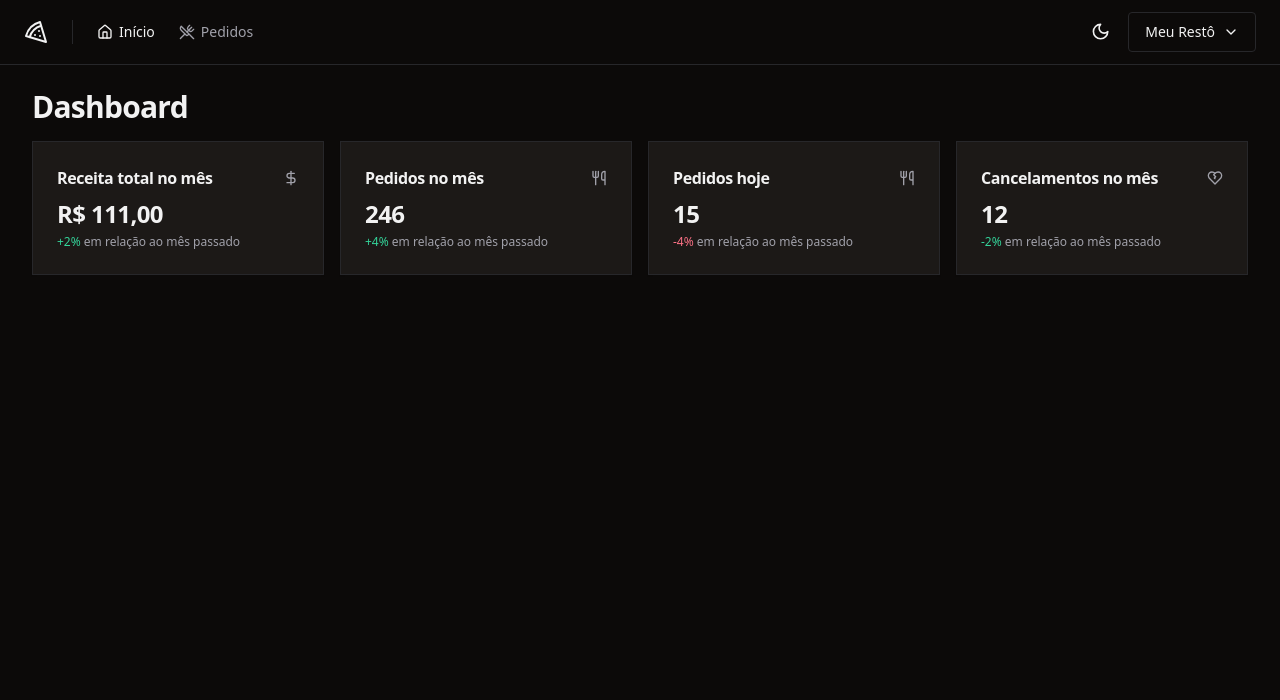
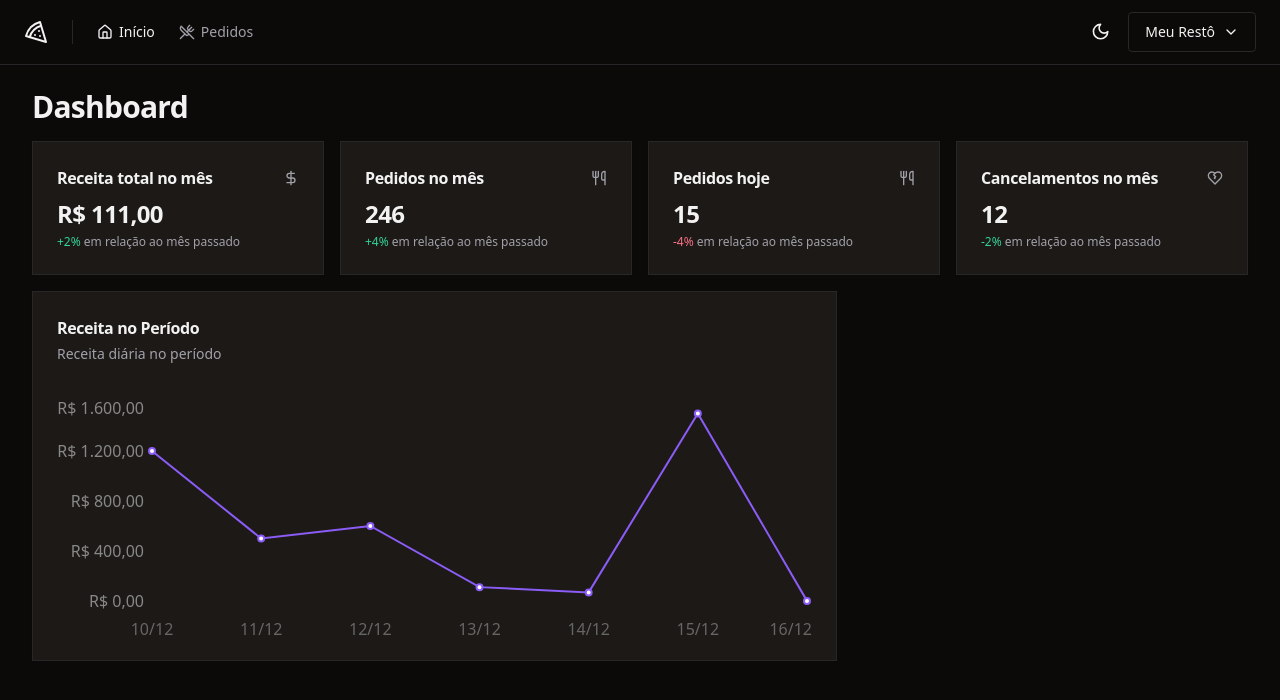
Before and after one commit to ssisaias/pizzashop, a React (Vite) app: page / in a window 1280 px wide. Shown: the top 700 px of the page. Built offline with nearby package versions, Linux system fonts and the light colour scheme.

Commit message:
Adds recharts
Adds the revenue chart to the dashboard using recharts

```diff
--- a/package.json
+++ b/package.json
@@ -27,6 +27,7 @@
     "react-helmet-async": "^2.0.4",
     "react-hook-form": "^7.51.1",
     "react-router-dom": "^6.22.3",
+    "recharts": "^2.12.3",
     "sonner": "^1.4.41",
     "sort-by": "^1.2.0",
     "tailwind-merge": "^2.2.2",
--- a/src/pages/app/Dashboard/dashboard.tsx
+++ b/src/pages/app/Dashboard/dashboard.tsx
@@ -4,6 +4,7 @@
 import { MonthlyCanceledOrdersCard } from './monthly-canceled-orders'
 import { MonthOrdersAmountCard } from './monthly-orders-amount-card'
 import { MonthlyRevenueCard } from './monthly-revenue-card'
+import { RevenueChart } from './revenue-chart'
 
 export function Dashboard() {
   return (
@@ -18,6 +19,12 @@
           <DailyOrdersAmountCard />
           <MonthlyCanceledOrdersCard />
         </div>
+
+        <div className="grid grid-cols-9 gap-4">
+          <RevenueChart>
+
+          </RevenueChart>
+        </div>
       </div>
     </>
   )
--- a/src/pages/app/Dashboard/monthly-canceled-orders.tsx
+++ b/src/pages/app/Dashboard/monthly-canceled-orders.tsx
@@ -1,4 +1,4 @@
-import { DollarSign, HeartCrack } from 'lucide-react'
+import { HeartCrack } from 'lucide-react'
 
 import { Card, CardContent, CardHeader, CardTitle } from '@/components/ui/card'
 
--- /dev/null
+++ b/src/pages/app/Dashboard/revenue-chart.tsx
@@ -0,0 +1,68 @@
+import {
+  CartesianGrid,
+  Line,
+  LineChart,
+  ResponsiveContainer,
+  Tooltip,
+  XAxis,
+  YAxis,
+} from 'recharts'
+import colors from 'tailwindcss/colors'
+
+import {
+  Card,
+  CardContent,
+  CardDescription,
+  CardHeader,
+  CardTitle,
+} from '@/components/ui/card'
+
+const mockData = [
+  { date: '10/12', revenue: 1200 },
+  { date: '11/12', revenue: 500 },
+  { date: '12/12', revenue: 600 },
+  { date: '13/12', revenue: 111 },
+  { date: '14/12', revenue: 69 },
+  { date: '15/12', revenue: 1500 },
+  { date: '16/12', revenue: 1 },
+]
+
+export function RevenueChart() {
+  return (
+    <Card className="col-span-6">
+      <CardHeader className="flex-row items-center justify-between pb-8">
+        <div className="space-y-1">
+          <CardTitle className="front-mediem text-base">
+            Receita no Período
+          </CardTitle>
+          <CardDescription>Receita diária no período</CardDescription>
+        </div>
+      </CardHeader>
+      <CardContent>
+        <ResponsiveContainer width="100%" height={240}>
+          <LineChart data={mockData} style={{ fontSize: '12' }}>
+            <XAxis dataKey={'date'} tickLine={false} axisLine={false} dy={15} />
+            <YAxis
+              stroke="#888"
+              axisLine={false}
+              tickLine={false}
+              width={90}
+              tickFormatter={(value: number) => {
+                return `${value.toLocaleString('pt-BR', {
+                  style: 'currency',
+                  currency: 'BRL',
+                })}`
+              }}
+            />
+            <Line
+              type={'linear'}
+              strokeWidth={2}
+              dataKey={'revenue'}
+              stroke={colors.violet[500]}
+            />
+          </LineChart>
+        </ResponsiveContainer>
+      </CardContent>
+    </Card>
+  )
+}
```
Also changed, not shown: 1 other file (tests, documents, lock files or other folders).
